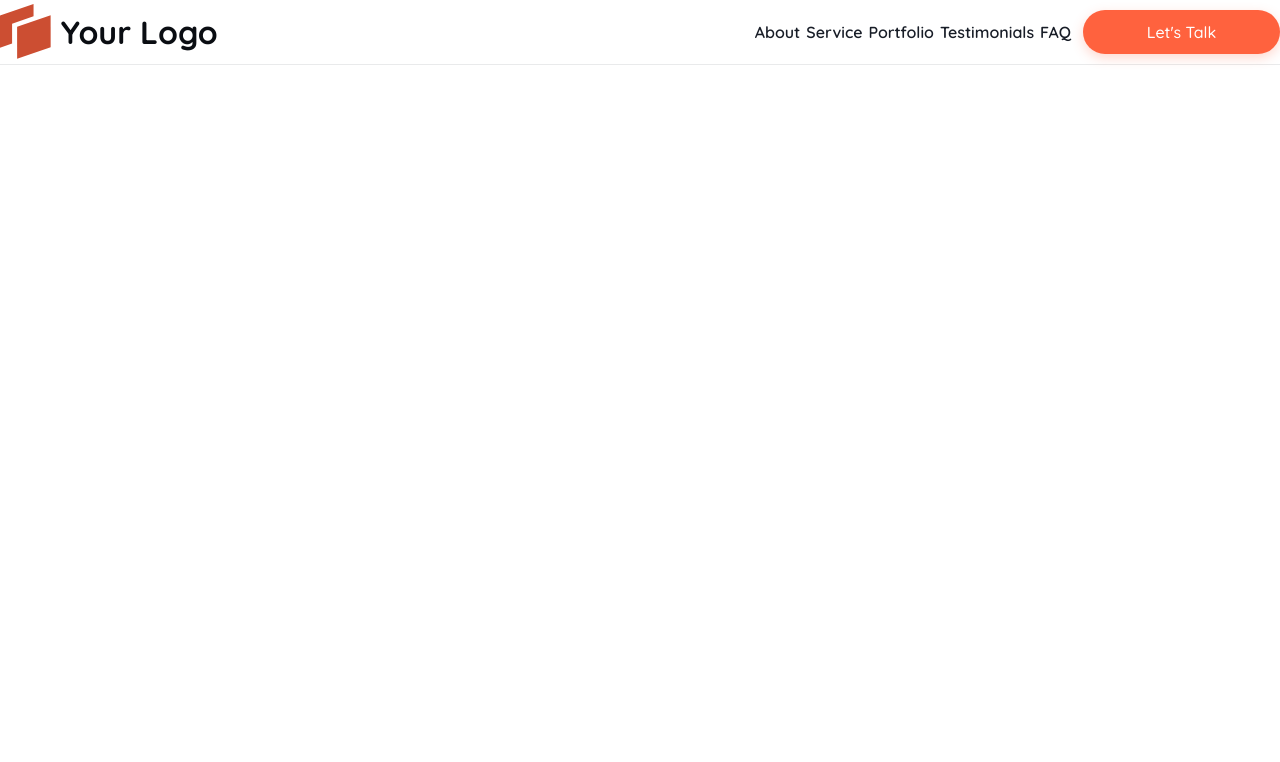
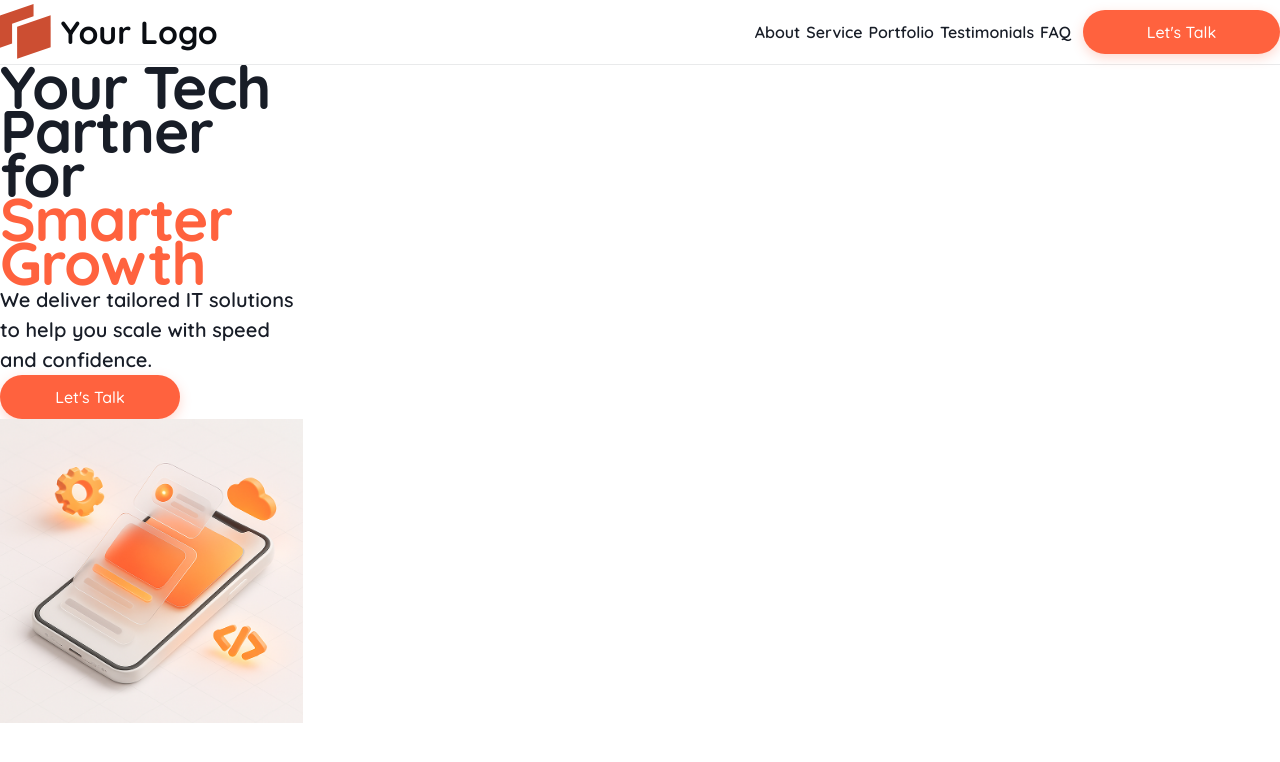
Before and after one commit to aqbar90/challenge-8-aqbar90, a React (Vite) app: page / in a window 1280 px wide. Shown: the top 762 px of the page. Built offline with nearby package versions, Linux system fonts and the light colour scheme.

Commit message:
feat:Hero Section

```diff
--- a/src/components/layout/Container.tsx
+++ b/src/components/layout/Container.tsx
@@ -3,21 +3,7 @@ interface ContainerProps {
 }
 
 const Container = ({ children }: ContainerProps) => {
-  return (
-    <div
-      className='
-
-        px-3xl
-        py-xl
-        md:px-4xl
-        md:py-2xl
-        lg:px-5xl
-        lg:py-3xl
-      '
-    >
-      {children}
-    </div>
-  );
+  return <div>{children}</div>;
 };
 
 export default Container;
--- a/src/components/layout/Navbar.tsx
+++ b/src/components/layout/Navbar.tsx
@@ -46,7 +46,6 @@ const Navbar = () => {
               <nav
                 className='
                 flex
-
                 items-center
                 gap-1.5
               '
--- /dev/null
+++ b/src/components/sections/HeroSection.tsx
@@ -0,0 +1,129 @@
+import Container from '../layout/Container';
+import Button from '../ui/Button';
+import heroImage from '../../assets/Image/heroImage.jpg';
+import { heroData } from '../../data/Hero';
+
+const HeroSection = () => {
+  return (
+    <section
+      id='hero'
+      className='
+    flex
+    flex-col
+    items-start
+    gap-10
+    pt-12
+    pb-16
+    md:pt-16
+    md:pb-20
+    lg:pt-20
+    lg:pb-24
+    w-full
+    max-w-90.25
+    md:max-w-105
+    lg:max-w-163.25
+  '
+    >
+      <Container>
+        <div
+          className='
+            flex
+            flex-col
+            gap-2
+            lg:grid
+            lg:grid-cols-2
+            lg:items-center
+            lg:gap-12
+          '
+        >
+          {/* Content */}
+
+          <div
+            className='
+          w-full
+          max-w-130
+          '
+          >
+            <h1
+              className='
+                text-display-lg
+                font-primary
+                font-bold
+                leading-display-lg
+                tracking-display
+                md:text-display-2xl
+                lg:text-display-3xl
+              '
+            >
+              {heroData.titleLine1}
+
+              <span
+                className='
+                  block
+                  text-primary
+                '
+              >
+                {heroData.titleHighlight}
+              </span>
+            </h1>
+
+            <p
+              className='
+                mt-6
+                text-md
+                font-semibold
+                font-primary
+                tracking-normal
+                leading-md
+                lg:text-xl
+                lg:leading:xl
+              '
+            >
+              {heroData.description}
+            </p>
+
+            <div className='mt-8'>
+              <Button
+                className='
+                  w-full
+                  md:w-auto
+                  md:min-w-45
+                  h-11
+                  p-2
+                  gap-1
+                  rounded-full
+                '
+              >
+                {heroData.ctaLabel}
+              </Button>
+              <div
+                className='
+                flex
+                justify-center
+              mt-16
+              md:mt-20
+              lg:mt-0
+              lg:flex-1
+              lg:justify-end'
+              >
+                <img
+                  src={heroImage}
+                  alt='Hero Image'
+                  className='
+                  w-full
+                  max-w-105
+                  md:max-w-130
+                  lg:max-w-160
+
+                   '
+                />
+              </div>
+            </div>
+          </div>
+        </div>
+      </Container>
+    </section>
+  );
+};
+
+export default HeroSection;
--- /dev/null
+++ b/src/data/Hero.ts
@@ -0,0 +1,9 @@
+export const heroData = {
+  titleLine1: 'Your Tech Partner for',
+  titleHighlight: 'Smarter Growth',
+
+  description:
+    'We deliver tailored IT solutions to help you scale with speed and confidence.',
+
+  ctaLabel: "Let's Talk",
+};
--- /dev/null
+++ b/src/data/client.ts
@@ -0,0 +1,38 @@
+import Upwork from '../assets/icons/brands/Upwork.svg';
+import zoom from '../assets/icons/brands/zoom.svg';
+import Postman from '../assets/icons/brands/postman.svg';
+import databricks from '../assets/icons/brands/databricks.svg';
+import airbnb from '../assets/icons/brands/airbnb.svg';
+import dropbox from '../assets/icons/brands/dropbox.svg';
+import paypal from '../assets/icons/brands/paypal.svg';
+
+export const clientsData = [
+  {
+    name: 'Upwork',
+    logo: Upwork,
+  },
+  {
+    name: 'Zoom',
+    logo: zoom,
+  },
+  {
+    name: 'Postman',
+    logo: Postman,
+  },
+  {
+    name: 'Databricks',
+    logo: databricks,
+  },
+  {
+    name: 'Airbnb',
+    logo: airbnb,
+  },
+  {
+    name: 'Dropbox',
+    logo: dropbox,
+  },
+  {
+    name: 'Paypal',
+    logo: paypal,
+  },
+];
--- a/src/pages/HomePage.tsx
+++ b/src/pages/HomePage.tsx
@@ -1,4 +1,5 @@
 import Navbar from '../components/layout/Navbar';
+import HeroSection from '../components/sections/HeroSection';
 // import Footer from '../components/layout/Footer';
 
 const HomePage = () => {
@@ -6,9 +7,9 @@ const HomePage = () => {
     <>
       <Navbar />
 
-      <main>{/* Hero Section */}</main>
-
-      {/* <Footer /> */}
+      <main>
+        <HeroSection />
+      </main>
     </>
   );
 };
```
Also changed, not shown: src/assets/Image/heroImage.jpg (added).
